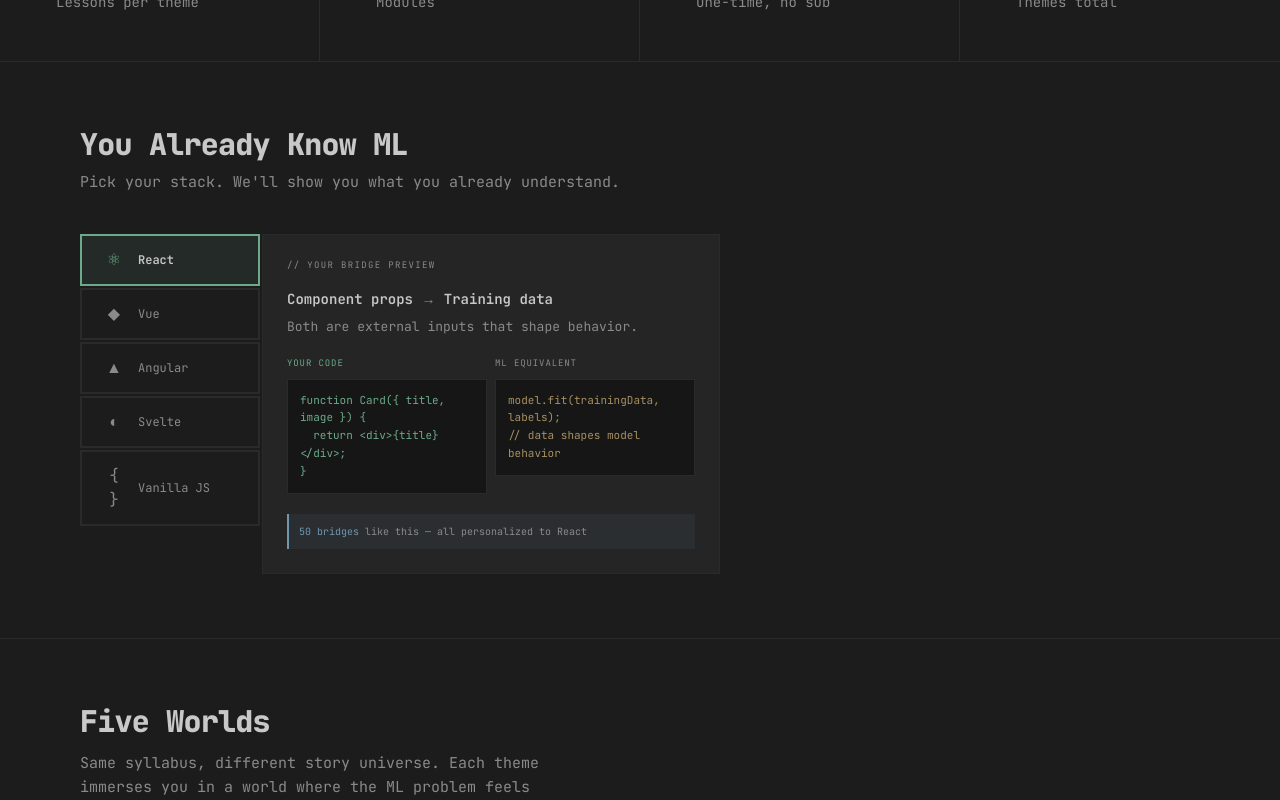
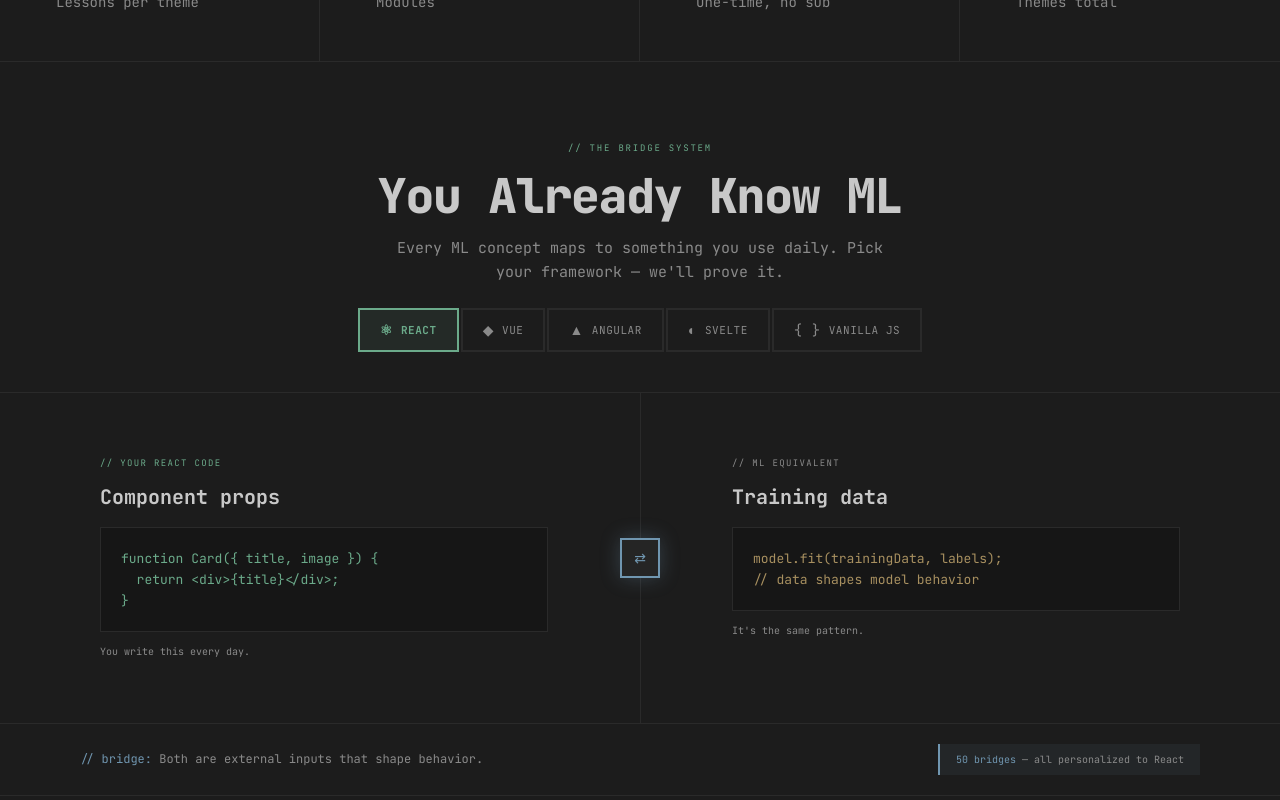
Before and after one commit to Amira-Rahim/tensorcraft, a Next.js app in the folder apps/web/: page / in a window 1280 px wide. Shown: the part 1000-1800 px from the top of the page. Built offline with nearby package versions, Linux system fonts and the light colour scheme; no server answers.

Commit message:
feat: redesign bridge section — full-width split layout with centered tabs and connector

```diff
--- a/apps/web/app/components/bridge-preview-section.tsx
+++ b/apps/web/app/components/bridge-preview-section.tsx
@@ -20,106 +20,138 @@ export function BridgePreviewSection() {
   const variant = PREVIEW_BRIDGE.variants?.[selected];
   const feTitle = variant?.feConcept || PREVIEW_BRIDGE.feConcept;
   const feCode = variant?.feCode || PREVIEW_BRIDGE.connection;
+  const selectedLabel =
+    FRAMEWORKS.find((f) => f.id === selected)?.label ?? selected;
 
   return (
     <section className="border-b border-border">
-      <div className="px-10 md:px-20 pt-16 pb-10">
-        <h2 className="text-3xl font-mono font-black tracking-tight mb-2">
+      {/* Header */}
+      <div className="px-10 md:px-20 pt-20 pb-6 text-center">
+        <div className="font-mono text-[9px] text-primary tracking-[0.2em] uppercase mb-4">
+          // THE BRIDGE SYSTEM
+        </div>
+        <h2 className="text-4xl md:text-5xl font-mono font-black tracking-tight mb-4">
           You Already Know ML
         </h2>
-        <p className="text-[15px] text-text-muted leading-relaxed max-w-[560px]">
-          Pick your stack. We&apos;ll show you what you already understand.
+        <p className="text-[15px] text-text-muted leading-relaxed max-w-[500px] mx-auto">
+          Every ML concept maps to something you use daily. Pick your framework
+          — we&apos;ll prove it.
         </p>
       </div>
 
-      <div className="px-10 md:px-20 pb-16">
-        <div className="grid grid-cols-1 sm:grid-cols-[180px_1fr] gap-0.5 max-w-[640px]">
-          {/* Framework list */}
-          <div className="flex flex-col gap-0.5">
+      {/* Framework selector — horizontal tabs */}
+      <div className="flex justify-center px-6 pb-10">
+        <div className="inline-flex gap-0.5">
           {FRAMEWORKS.map((f) => (
             <button
               key={f.id}
               type="button"
               onClick={() => setSelected(f.id)}
-                className={`flex items-center gap-3 px-5 py-3 text-left transition-all border-2 ${
+              className={`flex items-center gap-2 px-5 py-2.5 font-mono text-[11px] uppercase tracking-wider transition-all border-2 ${
                 selected === f.id
-                    ? "bg-primary/10 border-primary"
-                    : "bg-surface border-border hover:border-primary/20"
+                  ? "bg-primary/10 border-primary text-primary font-bold"
+                  : "bg-surface border-border text-text-muted hover:border-primary/20 hover:text-text-primary"
               }`}
             >
-                <span
-                  className={`font-mono text-base w-6 text-center ${
-                    selected === f.id ? "text-primary" : "text-text-muted"
-                  }`}
-                >
-                  {f.icon}
-                </span>
-                <span
-                  className={`font-mono text-xs ${
-                    selected === f.id
-                      ? "text-text-primary font-semibold"
-                      : "text-text-muted"
-                  }`}
-                >
-                  {f.label}
-                </span>
+              <span className="text-sm">{f.icon}</span>
+              <span className="hidden sm:inline">{f.label}</span>
             </button>
           ))}
         </div>
+      </div>
 
-          {/* Bridge preview */}
-          <div className="bg-surface-raised border border-border p-6">
-            <div className="font-mono text-[9px] uppercase tracking-[0.15em] text-text-muted mb-4">
-              // YOUR BRIDGE PREVIEW
+      {/* Bridge display — full width, centered */}
+      <div className="border-t border-border">
+        <div className="grid grid-cols-1 md:grid-cols-[1fr_auto_1fr]">
+          {/* FE side */}
+          <div className="px-10 md:px-16 py-12 md:py-16">
+            <div className="max-w-md ml-auto">
+              <div className="font-mono text-[9px] text-primary uppercase tracking-[0.15em] mb-3">
+                // YOUR {selectedLabel.toUpperCase()} CODE
               </div>
-            <div className="font-mono text-[14px] font-semibold text-text-primary mb-1.5">
-              {feTitle} <span className="text-text-muted font-normal">→</span>{" "}
-              {PREVIEW_BRIDGE.mlConcept}
-            </div>
-            <p className="text-[13px] text-text-muted leading-relaxed mb-5">
-              {PREVIEW_BRIDGE.connection.split(".")[0]}.
-            </p>
-
-            {/* Side-by-side code */}
-            <div className="grid grid-cols-1 sm:grid-cols-2 gap-2 mb-5">
-              <div>
-                <div className="font-mono text-[9px] text-primary uppercase tracking-widest mb-2">
-                  Your Code
-                </div>
-                <div className="bg-code-bg border border-border p-3 font-mono text-[11px] text-primary leading-relaxed whitespace-pre-wrap min-h-[72px]">
+              <h3 className="font-mono text-xl font-bold text-text-primary mb-4">
+                {feTitle}
+              </h3>
+              <div className="bg-code-bg border border-border p-5 font-mono text-[13px] text-primary leading-relaxed whitespace-pre-wrap">
                 {feCode}
               </div>
-              </div>
-              <div>
-                <div className="font-mono text-[9px] uppercase tracking-widest mb-2 text-text-muted">
-                  ML Equivalent
-                </div>
-                <div
-                  className="bg-code-bg border border-border p-3 font-mono text-[11px] leading-relaxed whitespace-pre-wrap min-h-[72px]"
-                  style={{ color: "var(--tc-tier-intuition)" }}
-                >
-                  model.fit(trainingData, labels);{"\n"}
-                  {"// data shapes model behavior"}
+              <div className="font-mono text-[10px] text-text-muted mt-3">
+                You write this every day.
               </div>
             </div>
           </div>
 
-            {/* Footer */}
+          {/* Connector */}
+          <div className="hidden md:flex flex-col items-center justify-center px-2 relative">
+            <div className="absolute top-0 bottom-0 w-px bg-border" />
             <div
-              className="p-2.5 font-mono text-[10px] text-text-muted"
+              className="relative z-10 w-10 h-10 flex items-center justify-center bg-surface-raised border-2 font-mono text-sm"
+              style={{
+                borderColor: "var(--tc-tier-structural)",
+                color: "var(--tc-tier-structural)",
+                boxShadow:
+                  "0 0 20px color-mix(in srgb, var(--tc-tier-structural) 30%, transparent)",
+              }}
+            >
+              ⇄
+            </div>
+          </div>
+          {/* Mobile connector */}
+          <div className="md:hidden flex items-center justify-center py-3">
+            <div
+              className="w-8 h-8 flex items-center justify-center bg-surface-raised border-2 font-mono text-xs"
+              style={{
+                borderColor: "var(--tc-tier-structural)",
+                color: "var(--tc-tier-structural)",
+              }}
+            >
+              ⇄
+            </div>
+          </div>
+
+          {/* ML side */}
+          <div className="px-10 md:px-16 py-12 md:py-16">
+            <div className="max-w-md">
+              <div className="font-mono text-[9px] uppercase tracking-[0.15em] mb-3 text-text-muted">
+                // ML EQUIVALENT
+              </div>
+              <h3 className="font-mono text-xl font-bold text-text-primary mb-4">
+                {PREVIEW_BRIDGE.mlConcept}
+              </h3>
+              <div
+                className="bg-code-bg border border-border p-5 font-mono text-[13px] leading-relaxed whitespace-pre-wrap"
+                style={{ color: "var(--tc-tier-intuition)" }}
+              >
+                {
+                  "model.fit(trainingData, labels);\n// data shapes model behavior"
+                }
+              </div>
+              <div className="font-mono text-[10px] text-text-muted mt-3">
+                It&apos;s the same pattern.
+              </div>
+            </div>
+          </div>
+        </div>
+      </div>
+
+      {/* Bridge explanation footer */}
+      <div className="border-t border-border px-10 md:px-20 py-5 flex flex-col sm:flex-row sm:items-center sm:justify-between gap-3">
+        <p className="font-mono text-[12px] text-text-muted leading-relaxed max-w-lg">
+          <span style={{ color: "var(--tc-tier-structural)" }}>// bridge:</span>{" "}
+          {PREVIEW_BRIDGE.connection.split(".")[0]}.
+        </p>
+        <div
+          className="shrink-0 px-4 py-2 font-mono text-[10px]"
           style={{
             background:
               "color-mix(in srgb, var(--tc-tier-structural) 8%, transparent)",
             borderLeft: "2px solid var(--tc-tier-structural)",
           }}
         >
-              <span style={{ color: "var(--tc-tier-structural)" }}>
-                50 bridges
-              </span>{" "}
-              like this — all personalized to{" "}
-              {FRAMEWORKS.find((f) => f.id === selected)?.label}
-            </div>
-          </div>
+          <span style={{ color: "var(--tc-tier-structural)" }}>50 bridges</span>{" "}
+          <span className="text-text-muted">
+            — all personalized to {selectedLabel}
+          </span>
         </div>
       </div>
     </section>
```
Lines whose indentation alone changed are shown as unchanged.
